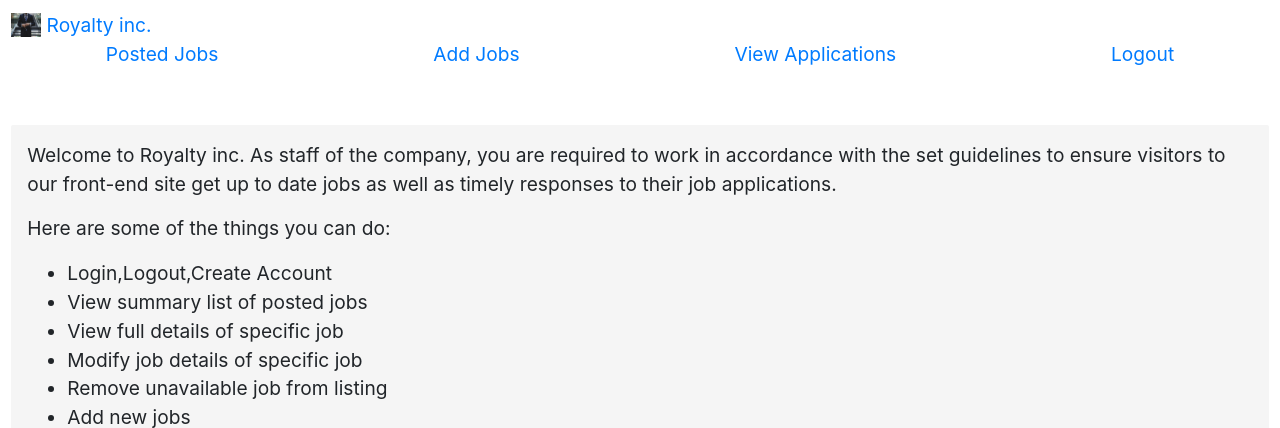
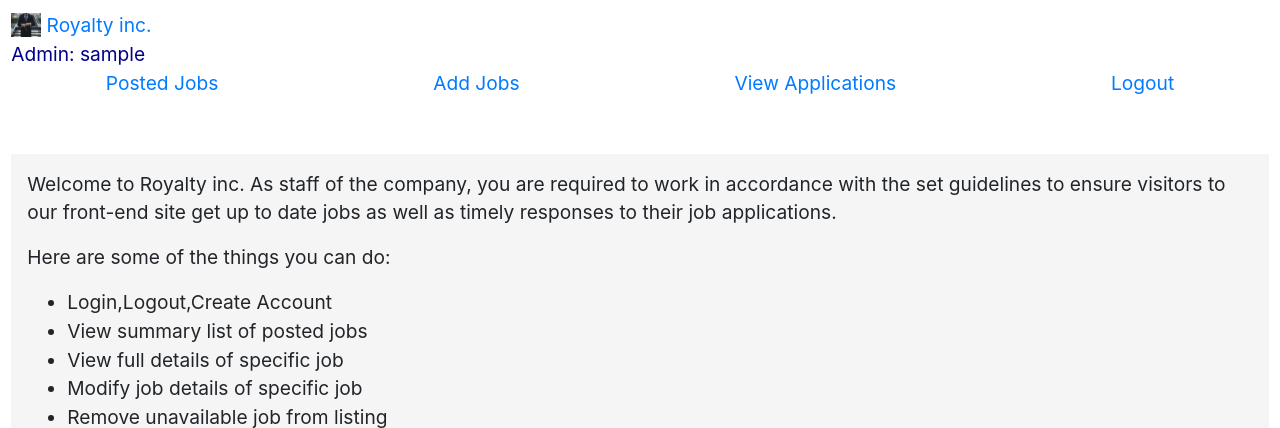
Before and after one commit to brianhilsden/Back-end-Careers-website, a Flask app: page / in a window 1280 px wide. Shown: the top 428 px of the page. Run offline with Flask 3, Linux system fonts and the light colour scheme; the visitor is signed in with stand-in values (Sample User, id 1); some libraries are stand-ins or nearby versions.

Commit message:
styling changes

```diff
--- a/jobs/templates/nav.html
+++ b/jobs/templates/nav.html
@@ -4,6 +4,9 @@
         <a href="/">
           <img src="./static/hunters-race-MYbhN8KaaEc-unsplash.jpg" alt="" width="30" height="24" class="d-inline-block align-text-top">
           Royalty inc.
+          {%if current_user.is_authenticated%}
+          <div style="color:darkblue;">Admin: {{current_user.username}}</div>
+          {%endif%}
         </a>
       </div>
       <div style="display: flex;justify-content: space-around;gap: 2vw;">
```
